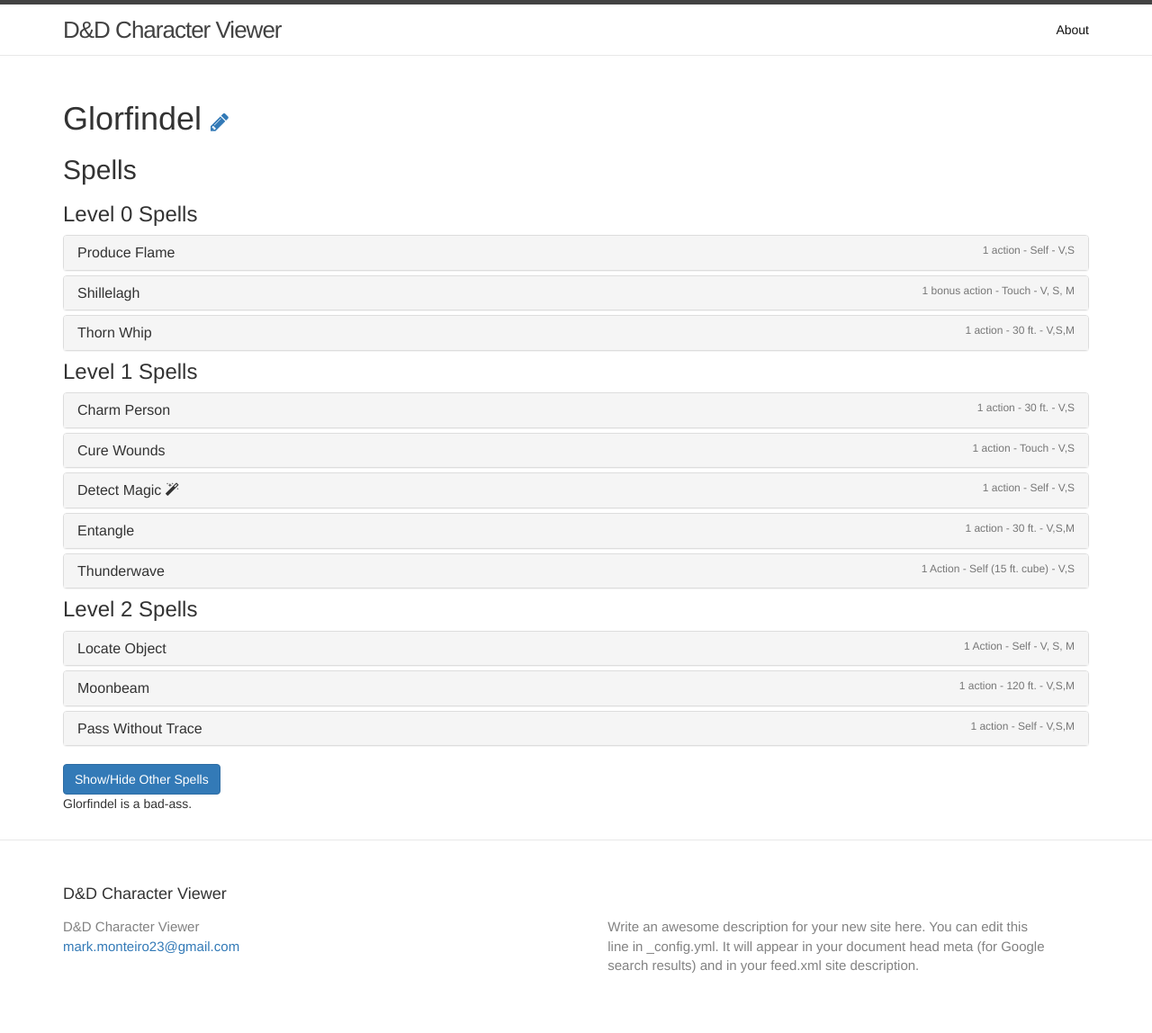
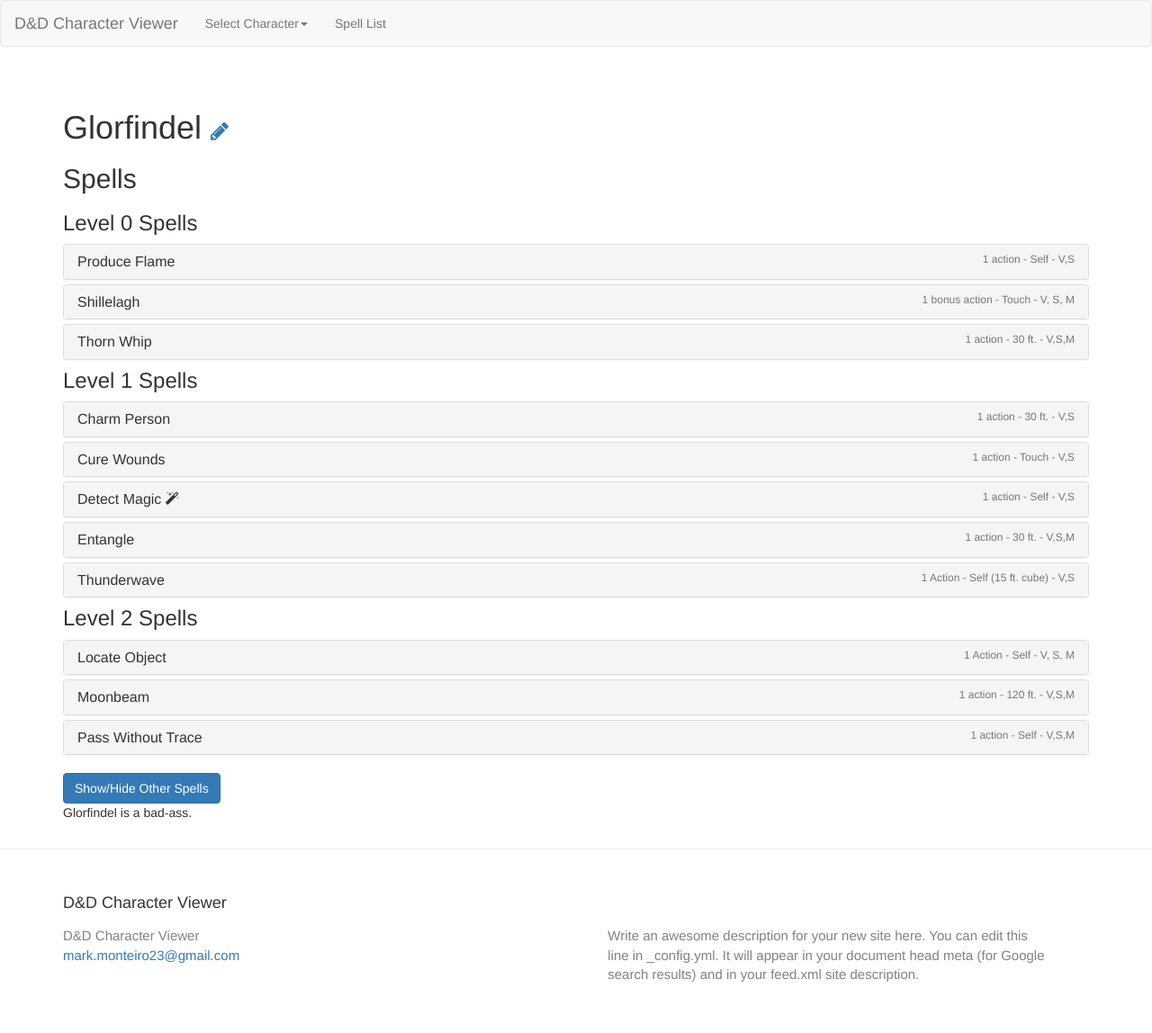
Before and after one commit to mark-monteiro/dnd-character, a Jekyll site: the page built from index.html, in a window 1280 px wide. Shown: the whole page at 90% size. Built offline with Jekyll 4.4.1, drawn with Linux system fonts in a browser that asks for light colours; nearby versions of some CDN libraries.

Commit message:
add bootstrap nav bar

```diff
--- a/_includes/header.html
+++ b/_includes/header.html
@@ -1,20 +1,33 @@
-<header class="site-header">
+<header class="">
+  <nav class="navbar navbar-default">
+    <div class="container-fluid">
+      <!-- Brand and toggle get grouped for better mobile display -->
+      <div class="navbar-header">
+        <button type="button" class="navbar-toggle collapsed" data-toggle="collapse" data-target="#navbar-collapse" aria-expanded="false">
+          <span class="sr-only">Toggle navigation</span>
+          <span class="icon-bar"></span>
+          <span class="icon-bar"></span>
+          <span class="icon-bar"></span>
+        </button>
+        <a class="navbar-brand" href="{{site.baseurl}}">{{site.title}}</a>
+      </div>
 
-  <div class="container">
+      <div class="collapse navbar-collapse" id="navbar-collapse">
+        <ul class="nav navbar-nav">
+          <li class="dropdown">
+            <a href="#" class="dropdown-toggle" data-toggle="dropdown" role="button" aria-haspopup="true" aria-expanded="false">Select Character<span class="caret"></span></a>
+            <ul class="dropdown-menu">
+              {% for character in site.characters %}
+                <li class="active">
+                  <a href="{{site.baseurl}}/characters/{{character.name | downcase}}.html">{{character.name}} <span class="sr-only">(current)</span></a>
+                </li>
+              {% endfor %}
+            </ul>
+          </li>
 
-    <a class="site-title" href="{{ site.baseurl }}/">{{ site.title }}</a>
-
-    <nav class="site-nav">
-
-      <div class="trigger">
-        {% for my_page in site.pages %}
-          {% if my_page.title %}
-          <a class="page-link" href="{{ my_page.url | prepend: site.baseurl }}">{{ my_page.title }}</a>
-          {% endif %}
-        {% endfor %}
-      </div>
-    </nav>
-
-  </div>
-
+          <li><a href="{{site.baseurl}}/spells.html">Spell List</a></li>
+        </ul>
+      </div><!-- /.navbar-collapse -->
+    </div><!-- /.container-fluid -->
+  </nav>
 </header>
```
